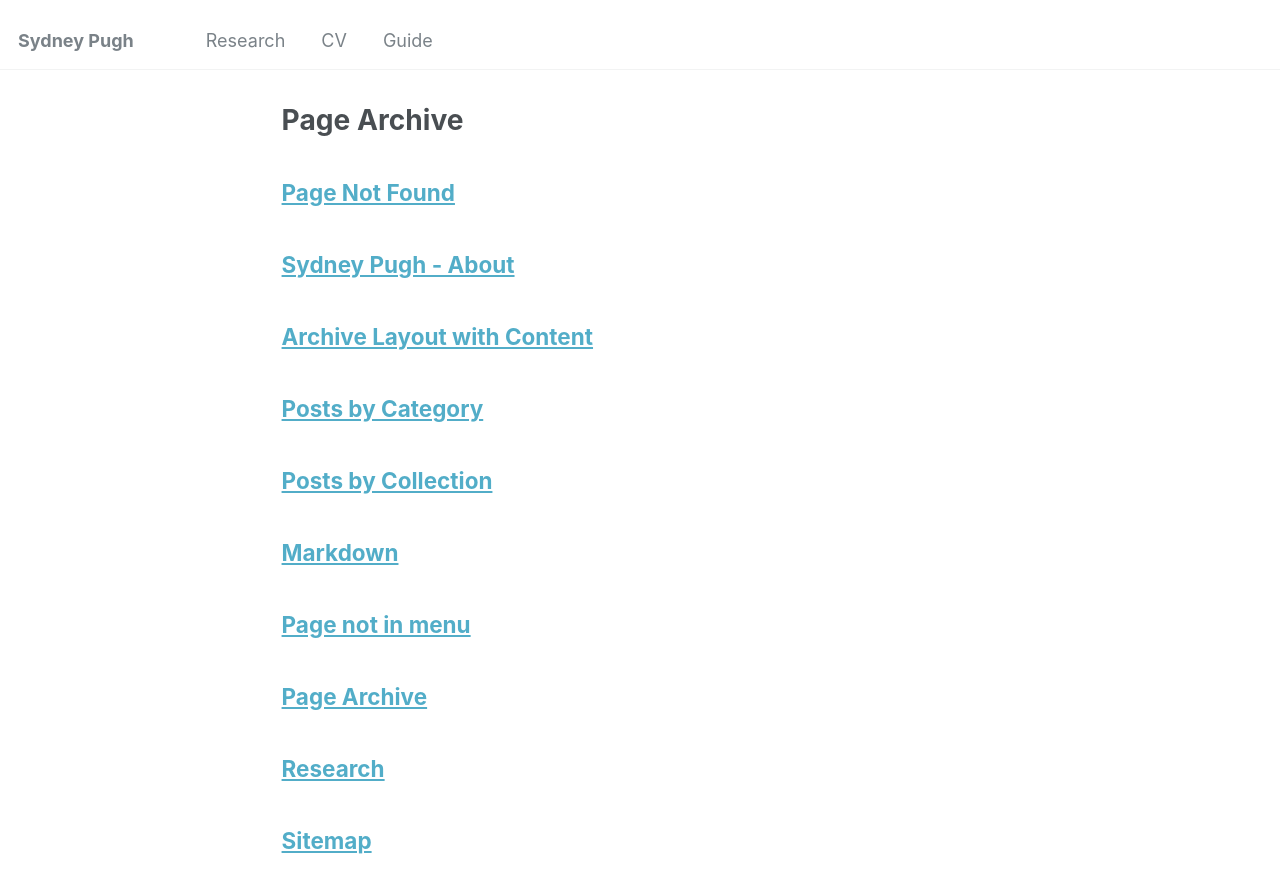
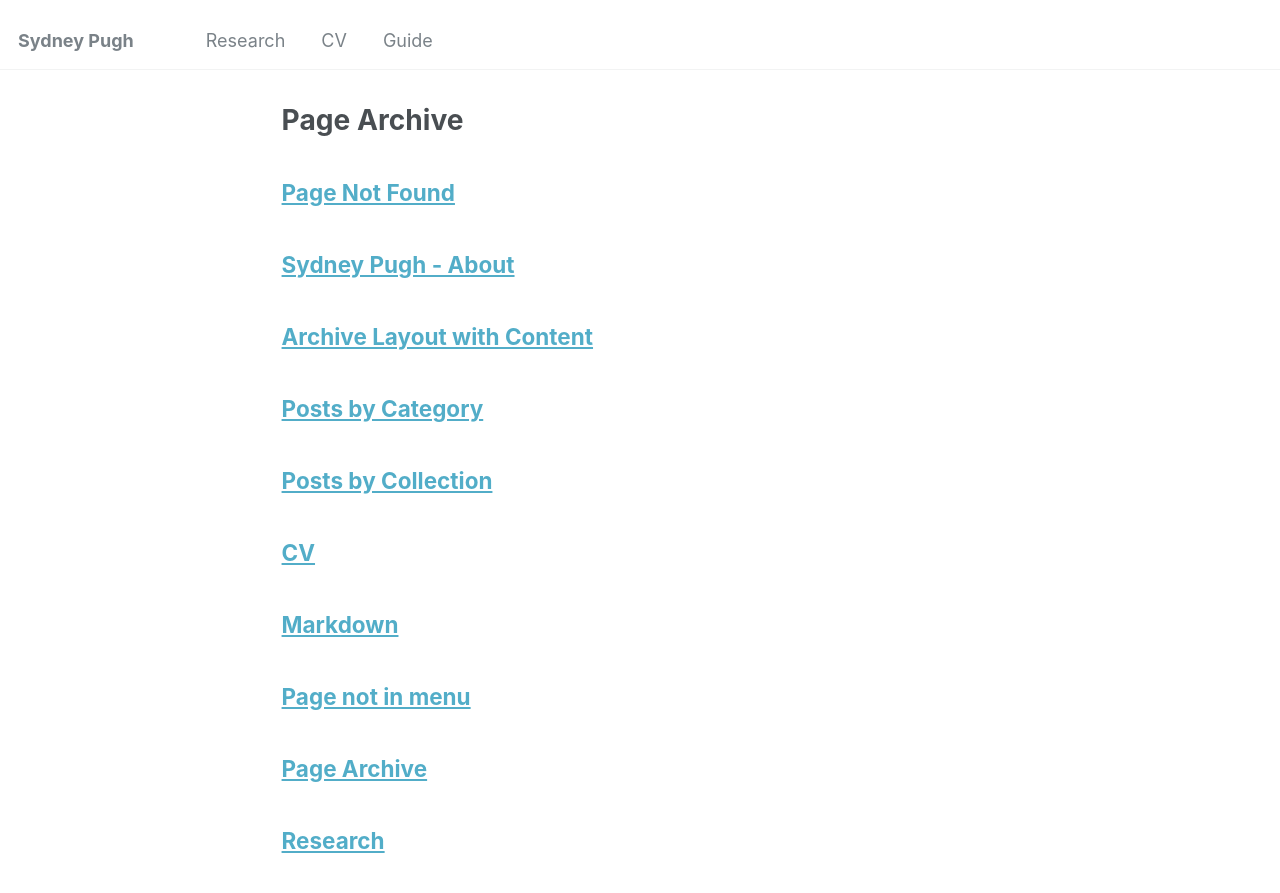
Before and after one commit to sfpugh/sfpugh.github.io, a Jekyll site: the page built from _pages/page-archive.html, in a window 1280 px wide and 900 px high. Shown: the top 893 px of the window. Built offline with Jekyll 4.4.1, drawn with Linux system fonts in a browser that asks for light colours.

```diff
--- a/_pages/cv.html
+++ b/_pages/cv.html
@@ -1,2 +1,8 @@
+---
+layout: archive
+title: "CV"
+permalink: /cv/
+author_profile: false
+---
 
 <embed src="file_name.pdf" width="800px" height="2100px" />
```
